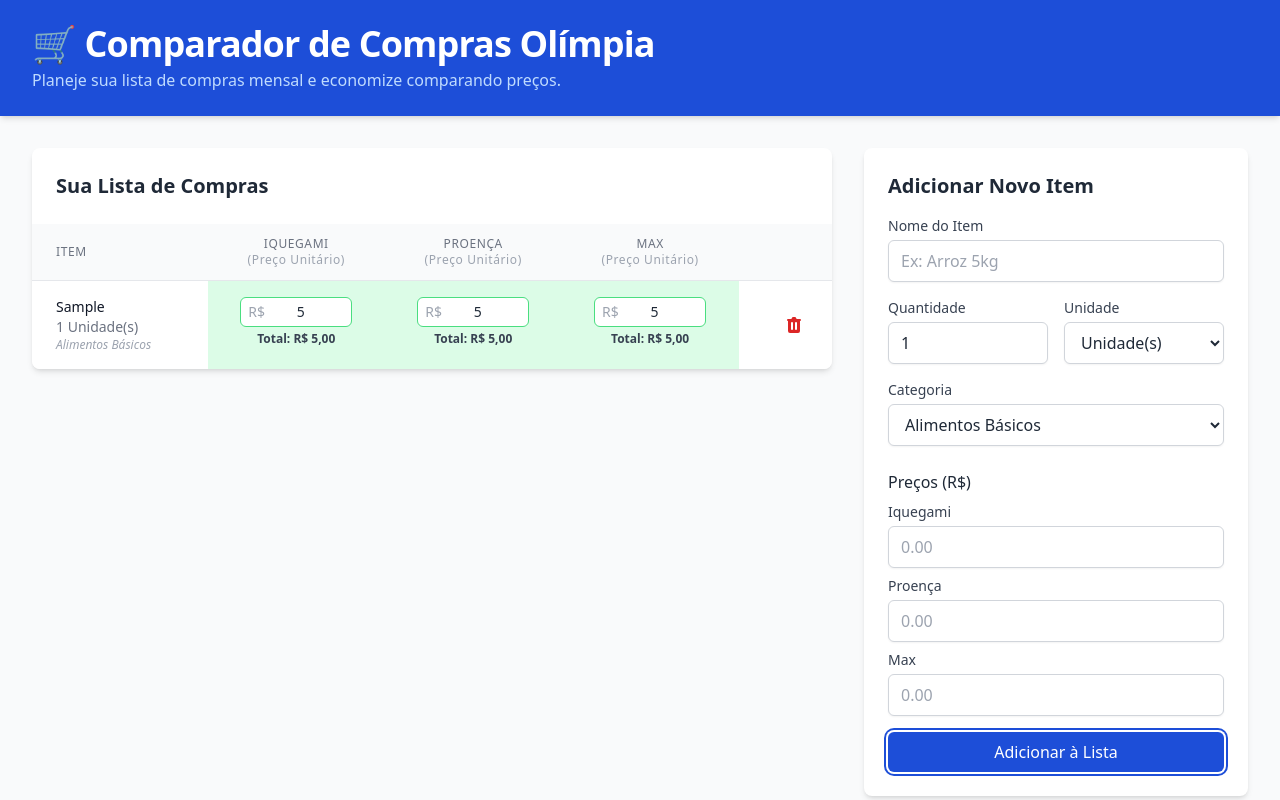
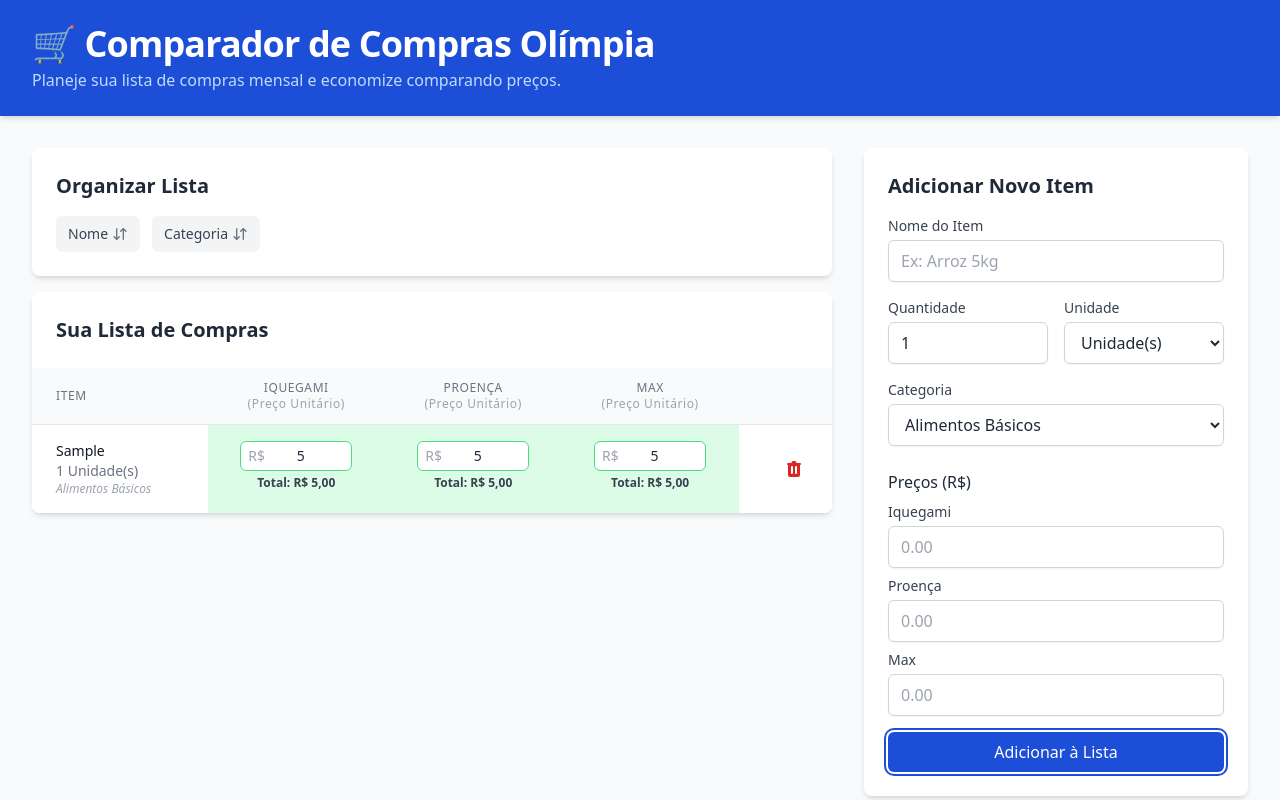
Before and after one commit to comparadordecompras-web/comparador-de-compras, a React (Vite) app: page / in a window 1280 px wide. Both pictures are taken after typing "Sample", "5", "5", "5" into the empty fields and a click on the button "Adicionar à Lista". Shown: the top 800 px of the page. Built offline with nearby package versions, Linux system fonts and the light colour scheme.

Commit message:
[dyad] Adding sorting functionality to the shopping list - wrote 5 file(s), added lucide-react package(s)

```diff
--- a/App.tsx
+++ b/App.tsx
@@ -1,6 +1,5 @@
-
 import React, { useState, useMemo, useCallback } from 'react';
-import { ShoppingItem, Supermarket } from './types';
+import { ShoppingItem, Supermarket, SortKey, SortDirection } from './types';
 import { useLocalStorage } from './hooks/useLocalStorage';
 import Header from './components/Header';
 import AddItemForm from './components/AddItemForm';
@@ -8,10 +7,13 @@ import ShoppingList from './components/ShoppingList';
 import Totals from './components/Totals';
 import Actions from './components/Actions';
 import MapSection from './components/MapSection';
+import SortControl from './components/SortControl';
 import { SUPERMARKETS } from './constants';
 
 const App: React.FC = () => {
   const [items, setItems] = useLocalStorage<ShoppingItem[]>('shoppingList', []);
+  const [sortKey, setSortKey] = useState<SortKey>('none');
+  const [sortDirection, setSortDirection] = useState<SortDirection>('asc');
 
   const handleAddItem = useCallback((item: Omit<ShoppingItem, 'id'>) => {
     setItems(prevItems => [...prevItems, { ...item, id: crypto.randomUUID() }]);
@@ -30,6 +32,38 @@ const App: React.FC = () => {
       setItems([]);
     }
   }, [setItems]);
+
+  const handleSortChange = useCallback((key: SortKey) => {
+    setSortKey(prevKey => {
+      if (prevKey === key) {
+        // Toggle direction if the same key is clicked
+        setSortDirection(prevDir => (prevDir === 'asc' ? 'desc' : 'asc'));
+        return key;
+      } else {
+        // Reset direction to asc if a new key is selected
+        setSortDirection('asc');
+        return key;
+      }
+    });
+  }, []);
+
+  const sortedItems = useMemo(() => {
+    if (sortKey === 'none') {
+      return items;
+    }
+
+    const sorted = [...items].sort((a, b) => {
+      // Ensure we are comparing strings for name and category
+      const aValue = a[sortKey].toString().toLowerCase();
+      const bValue = b[sortKey].toString().toLowerCase();
+
+      if (aValue < bValue) return sortDirection === 'asc' ? -1 : 1;
+      if (aValue > bValue) return sortDirection === 'asc' ? 1 : -1;
+      return 0;
+    });
+
+    return sorted;
+  }, [items, sortKey, sortDirection]);
 
   const totals = useMemo(() => {
     const initialTotals = Object.keys(SUPERMARKETS).reduce((acc, key) => {
@@ -59,8 +93,17 @@ const App: React.FC = () => {
       <main className="container mx-auto p-4 md:p-8">
         <div className="grid grid-cols-1 lg:grid-cols-3 gap-8">
           <div className="lg:col-span-2">
+            {items.length > 0 && (
+                <div className="mb-4">
+                    <SortControl
+                        sortKey={sortKey}
+                        sortDirection={sortDirection}
+                        onSortChange={handleSortChange}
+                    />
+                </div>
+            )}
             <ShoppingList
-              items={items}
+              items={sortedItems}
               onRemoveItem={handleRemoveItem}
               onUpdateItem={handleUpdateItem}
             />
--- /dev/null
+++ b/components/SortControl.tsx
@@ -0,0 +1,56 @@
+import React from 'react';
+import { SortKey, SortDirection } from '../types';
+import { ArrowDownUp, SortAsc, SortDesc } from 'lucide-react';
+
+interface SortControlProps {
+  sortKey: SortKey;
+  sortDirection: SortDirection;
+  onSortChange: (key: SortKey) => void;
+}
+
+const SortControl: React.FC<SortControlProps> = ({ sortKey, sortDirection, onSortChange }) => {
+  const handleSortClick = (key: SortKey) => {
+    onSortChange(key);
+  };
+
+  const getButtonClass = (key: SortKey) => {
+    return `flex items-center justify-center px-3 py-2 rounded-md text-sm font-medium transition-colors ${
+      sortKey === key
+        ? 'bg-brand-primary text-white hover:bg-blue-700'
+        : 'bg-gray-100 text-gray-700 hover:bg-gray-200'
+    }`;
+  };
+
+  const renderIcon = (key: SortKey) => {
+    if (sortKey === key) {
+      return sortDirection === 'asc' ? <SortAsc className="w-4 h-4 ml-1" /> : <SortDesc className="w-4 h-4 ml-1" />;
+    }
+    return <ArrowDownUp className="w-4 h-4 ml-1 text-gray-500" />;
+  };
+
+  return (
+    <div className="bg-white p-6 rounded-lg shadow-md">
+      <h2 className="text-xl font-bold mb-4 text-brand-dark">Organizar Lista</h2>
+      <div className="flex space-x-3">
+        <button
+          type="button"
+          onClick={() => handleSortClick('name')}
+          className={getButtonClass('name')}
+        >
+          Nome
+          {renderIcon('name')}
+        </button>
+        <button
+          type="button"
+          onClick={() => handleSortClick('category')}
+          className={getButtonClass('category')}
+        >
+          Categoria
+          {renderIcon('category')}
+        </button>
+      </div>
+    </div>
+  );
+};
+
+export default SortControl;
--- a/package.json
+++ b/package.json
@@ -9,6 +9,7 @@
     "preview": "vite preview"
   },
   "dependencies": {
+    "lucide-react": "^0.553.0",
     "react": "^19.2.0",
     "react-dom": "^19.2.0"
   },
--- a/types.ts
+++ b/types.ts
@@ -1,4 +1,3 @@
-
 export type Supermarket = 'iquegami' | 'proenca' | 'max';
 
 export type Unit = 'un' | 'kg' | 'L' | 'g' | 'ml' | 'dz';
@@ -11,3 +10,7 @@ export interface ShoppingItem {
   category: string;
   prices: Record<Supermarket, number>;
 }
+
+// New types for sorting
+export type SortKey = 'name' | 'category' | 'none';
+export type SortDirection = 'asc' | 'desc';
```
Also changed, not shown: 1 other file (tests, documents, lock files or other folders).
